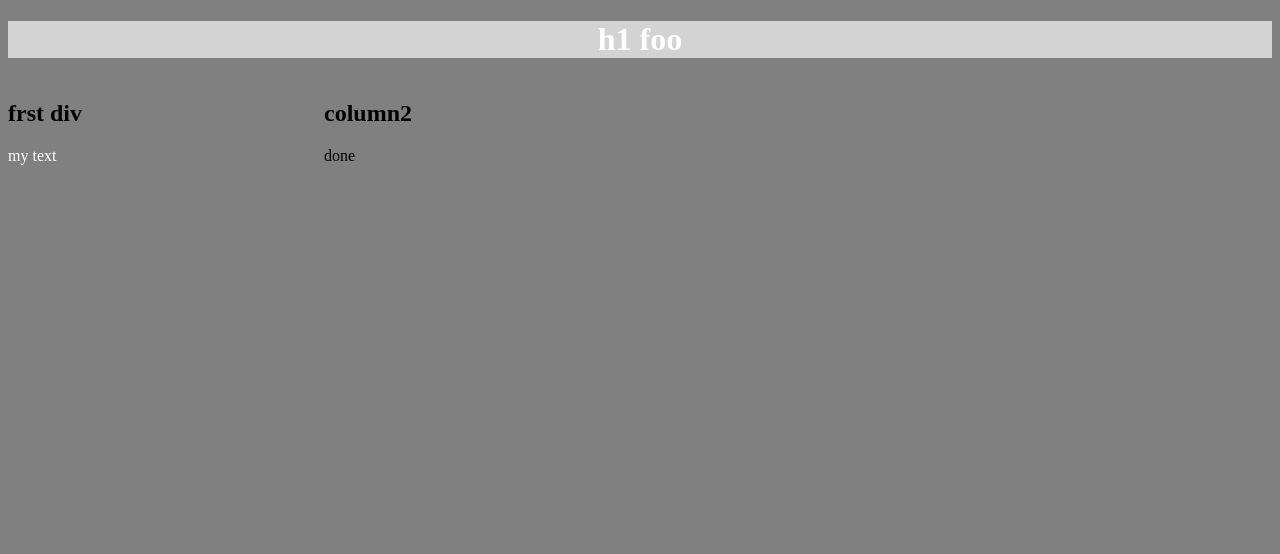
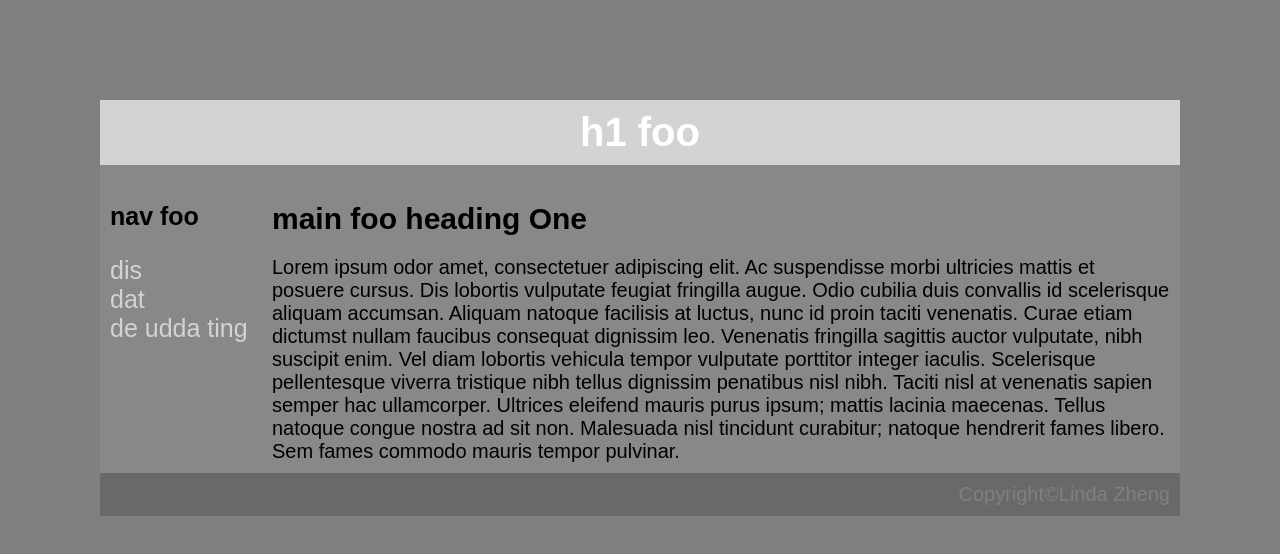
Before and after one commit to RyanThe1o8th/qzhou50, a plain HTML site: page 17_style-layer/mimic-inline.html in a window 1280 px wide. Drawn offline with Linux system fonts and the light colour scheme.

Commit message:
updating classwork for yesterday so we all have  the same code

```diff
--- a/17_style-layer/mimic-inline.html
+++ b/17_style-layer/mimic-inline.html
@@ -1,42 +1,24 @@
 <!DOCTYPE html>
+
 <html>
-<style>
-*{
-box-sizing: border=-box;
-}
-.column {
-	float : left;
-}
-.left {
-width: 25%;
-}
-.right{
-width:75%;
-}
-.row:after {
-	content: "";
-	display : table;
-	clear : both;
-}
-body {
-background-color:grey;
-}
-</style>
-	<header>
-		<h1 style = "background-color: #D3D3D3; color: white;">
-			<center>h1 foo
-		</h1>
-	</header>
-	<body>
-		<div class = "row">
-			<div class = "column left">
-				<h2> frst div </h2>
-				<p style = "color:white;"> my text </p>
-			</div>
-			<div class = "column right">
-				<h2> column2 </h2>
-				<p> done </p>
-			</div>
-		</div>
-	</body>
+	<title>
+		is dis right?
+	</title>
+    <head>
+        <link href="mimic.css" rel="stylesheet" />
+    </head>
+    <body>
+	<h1>h1 foo</h1>
+	<div class="grid-elements">
+
+		<div class="header">main foo heading One</div>
+		<div class="headernav">nav foo</div>
+		<div class="sidenav">dis<br>dat<br>de udda ting</div>
+		<div class="main">Lorem ipsum odor amet, consectetuer adipiscing elit. Ac suspendisse morbi ultricies mattis et posuere cursus. Dis lobortis vulputate feugiat fringilla augue. Odio cubilia duis convallis id scelerisque aliquam accumsan. Aliquam natoque facilisis at luctus, nunc id proin taciti venenatis. Curae etiam dictumst nullam faucibus consequat dignissim leo. Venenatis fringilla sagittis auctor vulputate, nibh suscipit enim.
+
+Vel diam lobortis vehicula tempor vulputate porttitor integer iaculis. Scelerisque pellentesque viverra tristique nibh tellus dignissim penatibus nisl nibh. Taciti nisl at venenatis sapien semper hac ullamcorper. Ultrices eleifend mauris purus ipsum; mattis lacinia maecenas. Tellus natoque congue nostra ad sit non. Malesuada nisl tincidunt curabitur; natoque hendrerit fames libero. Sem fames commodo mauris tempor pulvinar.</div>
+	</div>
+	<footer>Copyright©Linda Zheng</footer>
+     </body>
+
 </html>
--- a/17_style-layer/mimic.css
+++ b/17_style-layer/mimic.css
@@ -0,0 +1,69 @@
+html{
+	background-color: gray;
+}
+
+body{
+	font-family: Arial, sans-serif;
+	margin: 100px;
+	padding: 0px;
+	background-color:#888888;
+}
+
+h1{
+	font-size: 40px;
+	padding:10px;
+	background-color: LightGray;
+	color: white;
+	text-align:center;
+}
+
+.grid-elements{
+	display:grid;
+	grid-template-columns:15% 85%;
+	grid-template-rows: auto auto auto;
+	grid-template-areas:
+		"headernav header"
+		"sidenav main";
+}
+
+.header{
+	padding: 10px;
+	/*grid-column:2;
+	grid row: 1;*/
+	grid-area: header;
+	font-size:30px;
+	font-weight:bold;
+}
+
+.headernav{
+	padding: 10px;
+
+	grid-area:headernav;
+	font-size:25px;
+	font-weight:bold;
+}
+
+.sidenav{
+	padding: 10px;
+	/*grid-column: 1;
+	grid row: 2/4;*/
+	grid-area:sidenav;
+	font-size:25px;
+	color: lightgray;
+}
+
+.main{
+	padding: 10px;
+	/*grid-column:2/4;
+	grid row: 2/4;*/
+	grid-area:main;
+	font-size:20px;
+}
+
+footer{
+	text-align:right;
+	background-color:dimgray;
+	font-size:20px;
+	padding:10px;
+	color:gray;
+}
```
Also changed, not shown: 17_style-layer/mimic.html (+24 -0 lines).
